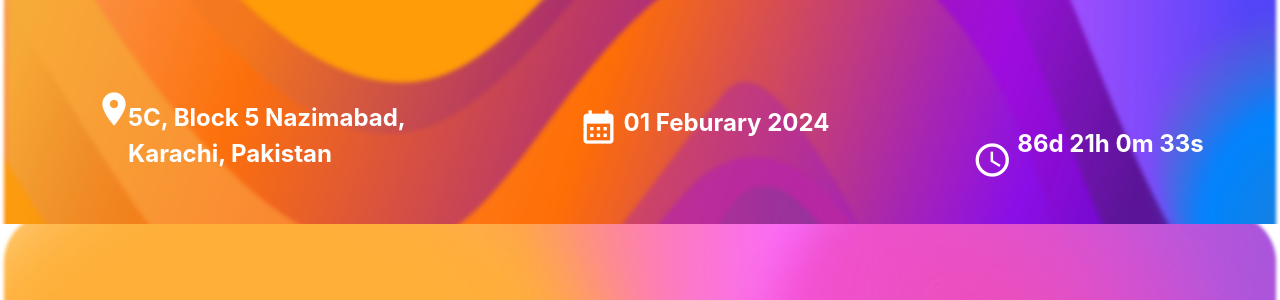
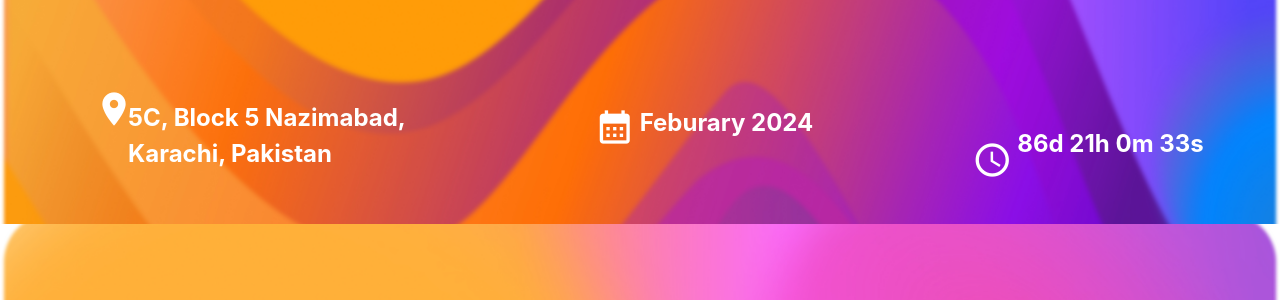
Before and after one commit to Kainat-Iqbal/JTECH, a PHP site: page / in a window 1280 px wide. Shown: the part 544-844 px from the top of the page. Run offline with PHP 8.4, Linux system fonts and the light colour scheme; some libraries are stand-ins or nearby versions.

Commit message:
date modified

```diff
--- a/index.php
+++ b/index.php
@@ -53,7 +53,7 @@
 					</div>
 					<div id="dateText"
 					style="margin-left:15px;margin-bottom:26px">
-						<p>01 Feburary 2024</p>
+						<p>Feburary 2024</p>
 					</div>
 
 				</div>
```
